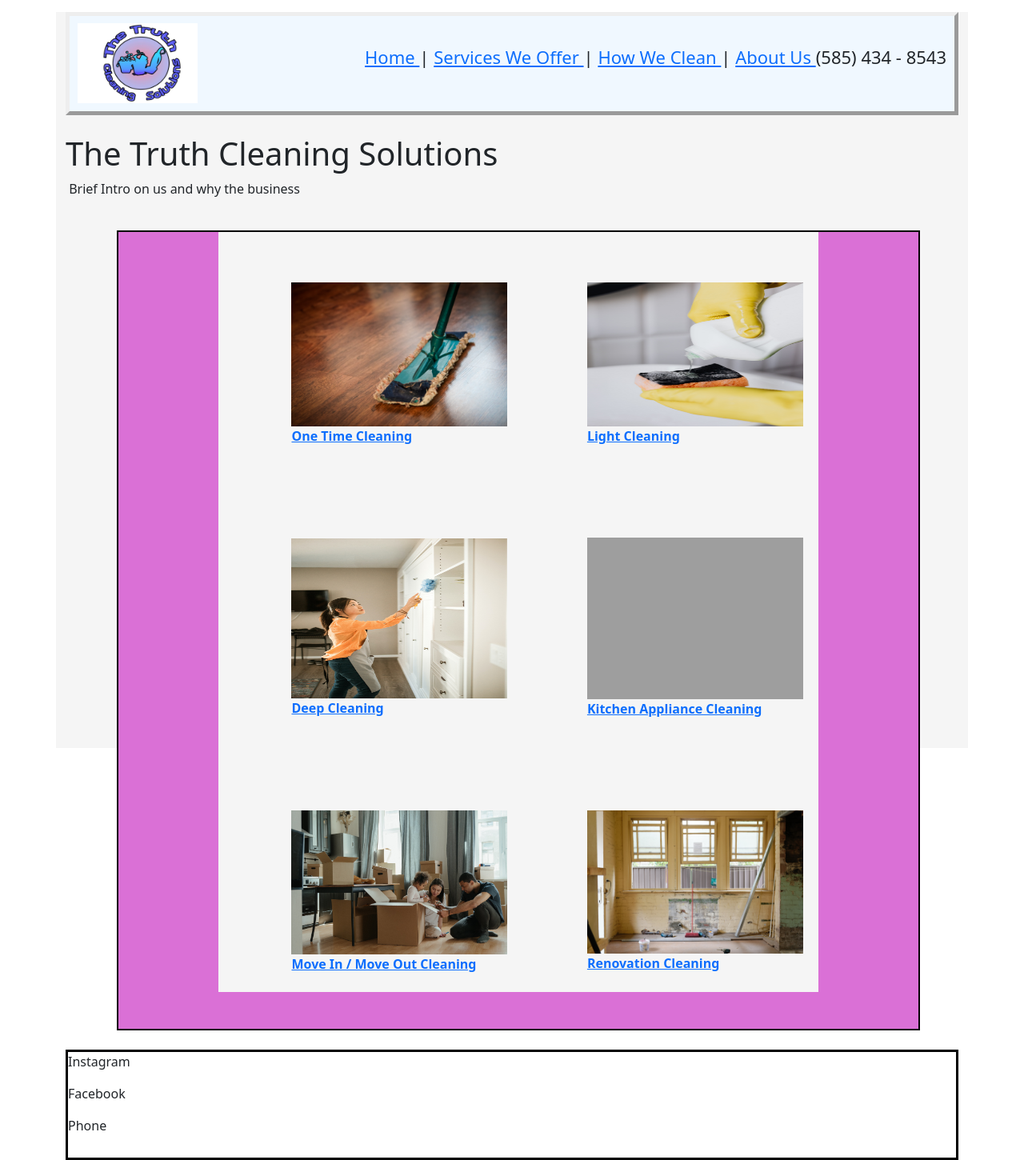
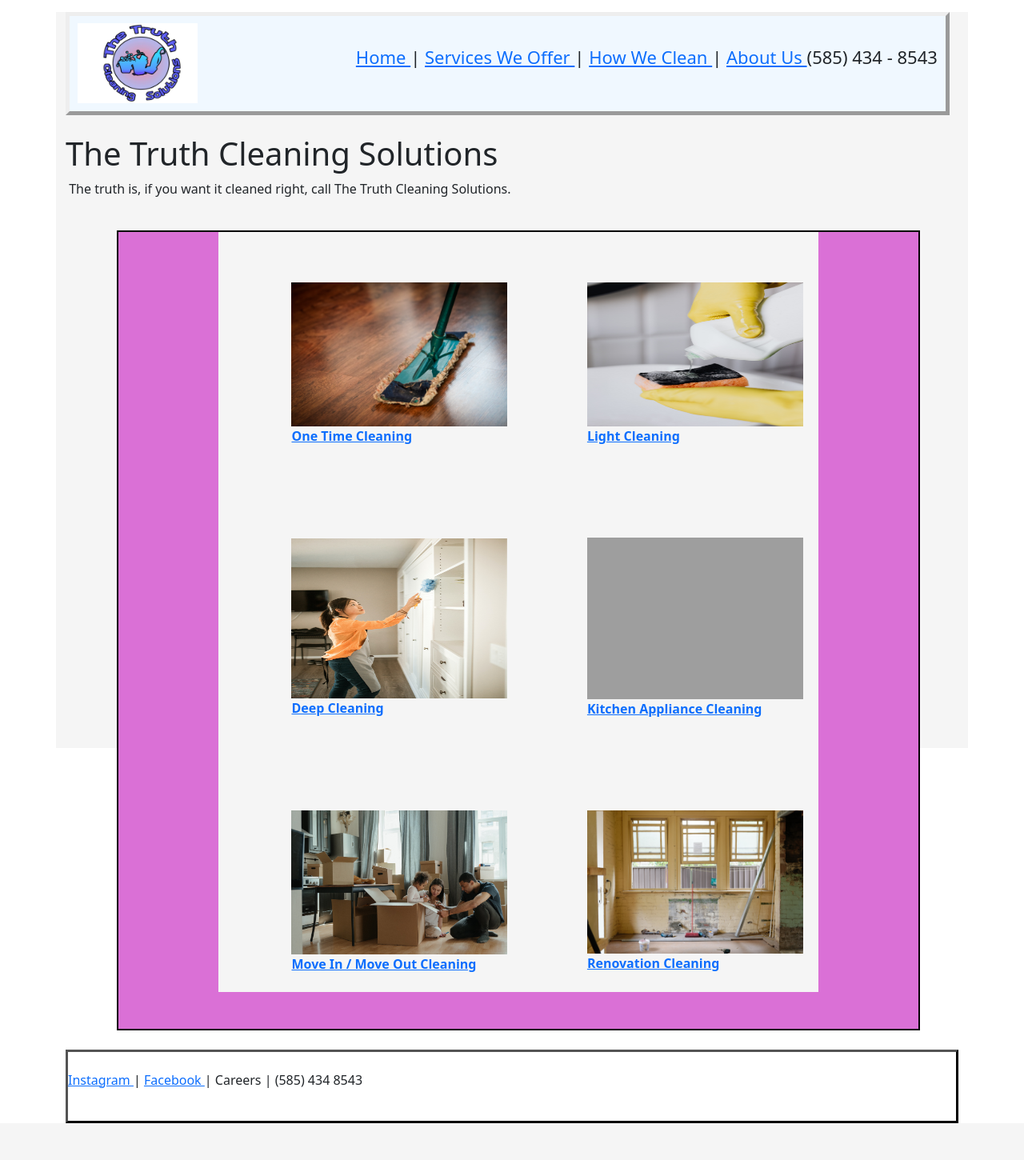
Before and after one commit to AbdulConteh/truthcleaningsolutions, a Flask app: page / in a window 1280 px wide. Shown: the whole page at 80% size. After the commit the page ends 1404 px from the top, so only its background shows below. Run offline with Flask 2, Linux system fonts and the light colour scheme; grey boxes are pictures that could not be loaded.

Commit message:
css editions

```diff
--- a/truth_cleaning_solutions/flask_app/templates/about_us.html
+++ b/truth_cleaning_solutions/flask_app/templates/about_us.html
@@ -10,7 +10,8 @@
     <style>
         .container {
             width: 1800px;
-            height: 100%;
+            height: max-content;
+            margin: auto;
             background-color: whitesmoke;
         }
         .top_navbar {
--- a/truth_cleaning_solutions/flask_app/templates/home.html
+++ b/truth_cleaning_solutions/flask_app/templates/home.html
@@ -16,7 +16,7 @@
         .top_navbar {
             background-color: aliceblue;
             display: flex;
-            width: 100%;
+            width: 99%;
             height: 14%;
             flex-direction: row;
             align-items: center;
@@ -47,9 +47,14 @@
             display: flex;
         }
         .bottom_navbar {
-            height: 15%;
+            height: 10%;
             width: 100%;
-            border: black solid 3px;
+            border: black outset 3px;
+        }
+        .contact {
+            display:flex;
+            align-items: center;
+            height: 100%;
         }
         ul {
             height: 100%;
@@ -87,7 +92,7 @@
         <br>
         <h1> The Truth Cleaning Solutions </h1>
         <p>
-            <img> Brief Intro on us and why the business
+            <img> The truth is, if you want it cleaned right, call The Truth Cleaning Solutions.
         </p>
         <br>
         <div class="home_body">
@@ -141,9 +146,7 @@
         <br>
         <div class="bottom_navbar">
             <div class="contact">
-                <p> Instagram </p>
-                <p> Facebook </p>
-                <p> Phone </p>
+                <p> <a href="https://www.instagram.com/thetruthcleaningsolutions/"> Instagram </a> | <a href="https://www.facebook.com/profile.php?id=100087073938157"> Facebook </a> | Careers | (585) 434 8543 </p>
             </div>
         </div>
     </div>
--- a/truth_cleaning_solutions/flask_app/templates/our_services.html
+++ b/truth_cleaning_solutions/flask_app/templates/our_services.html
@@ -8,7 +8,7 @@
     <style>
         .container {
             width: 1800px;
-            height: 920px;
+            height: max-content;
             margin: auto;
             background-color: whitesmoke;
         }
```
Also changed, not shown: 1 other file.
